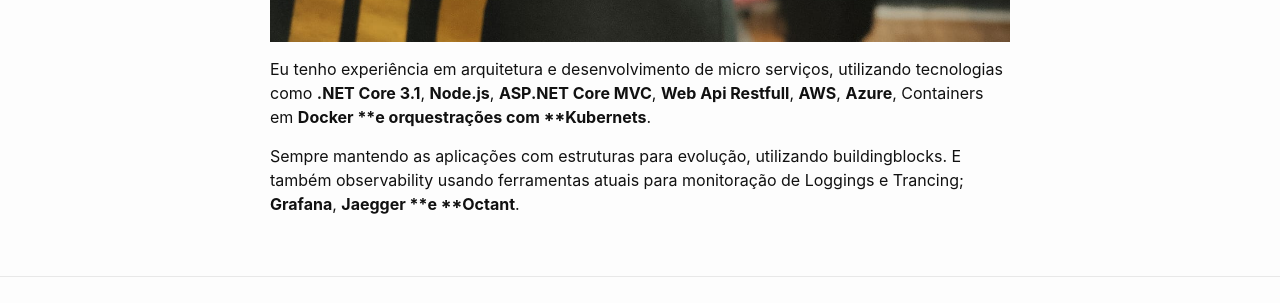
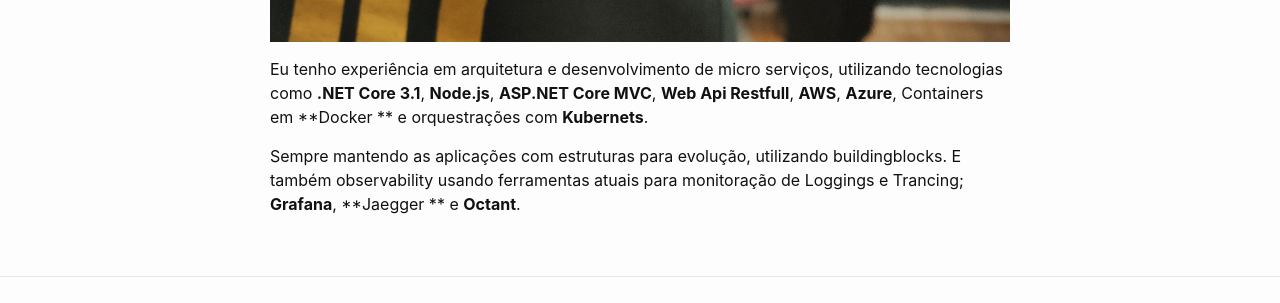
Before and after one commit to RDPodcasting/lets-code-blog, a Jekyll site: the page built from about.markdown, in a window 1280 px wide. Shown: the part 862-1165 px from the top of the page. Built offline with Jekyll 4.4.1, drawn with Linux system fonts in a browser that asks for light colours.

Commit message:
Updated About

```diff
--- a/about.markdown
+++ b/about.markdown
@@ -4,8 +4,8 @@ permalink: "/about/"
 layout: page
 ---
 
-![/uploads/86462539_2953841784638745_1681641504981909504_o.jpg](/uploads/86462539_2953841784638745_1681641504981909504_o.jpg)
+![teste](/uploads/86462539_2953841784638745_1681641504981909504_o.jpg)
 
-Eu tenho experiência em arquitetura e desenvolvimento de micro serviços, utilizando tecnologias como **.NET Core 3.1**, **Node.js**, **ASP.NET Core MVC**, **Web Api Restfull**, **AWS**, **Azure**, Containers em **Docker **e orquestrações com **Kubernets**.
+Eu tenho experiência em arquitetura e desenvolvimento de micro serviços, utilizando tecnologias como **.NET Core 3.1**, **Node.js**, **ASP.NET Core MVC**, **Web Api Restfull**, **AWS**, **Azure**, Containers em \*\*Docker \*\* e orquestrações com **Kubernets**.
 
-Sempre mantendo as aplicações com estruturas para evolução, utilizando buildingblocks. E também observability usando ferramentas atuais para monitoração de Loggings e Trancing; **Grafana**, **Jaegger **e **Octant**.
+Sempre mantendo as aplicações com estruturas para evolução, utilizando buildingblocks. E também observability usando ferramentas atuais para monitoração de Loggings e Trancing; **Grafana**, \*\*Jaegger \*\* e **Octant**.
```
